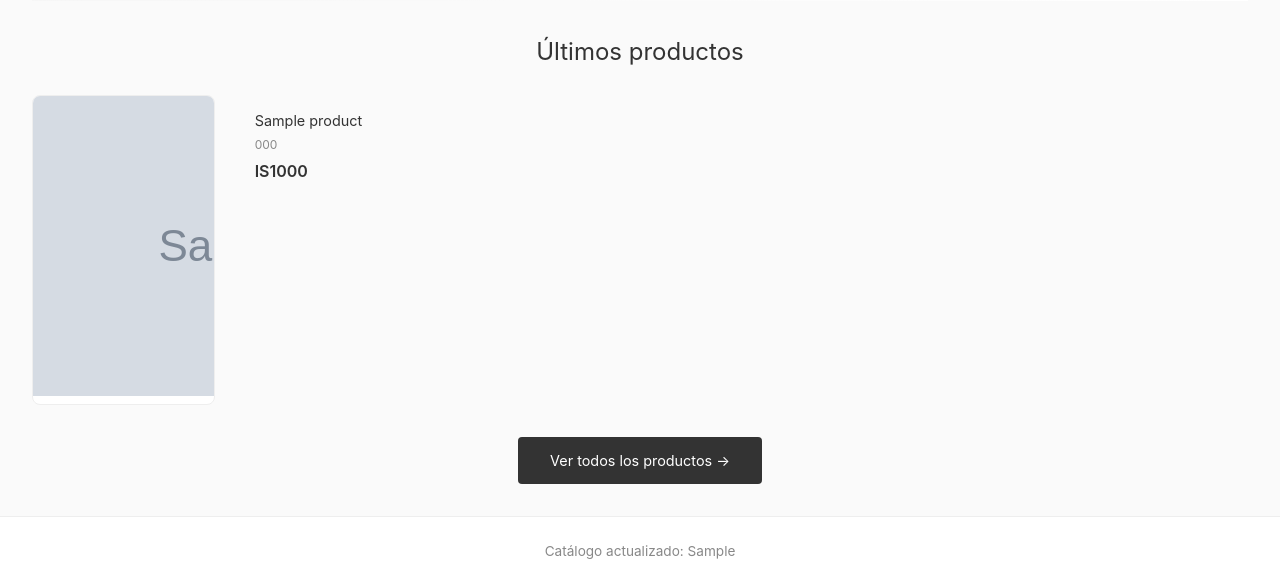
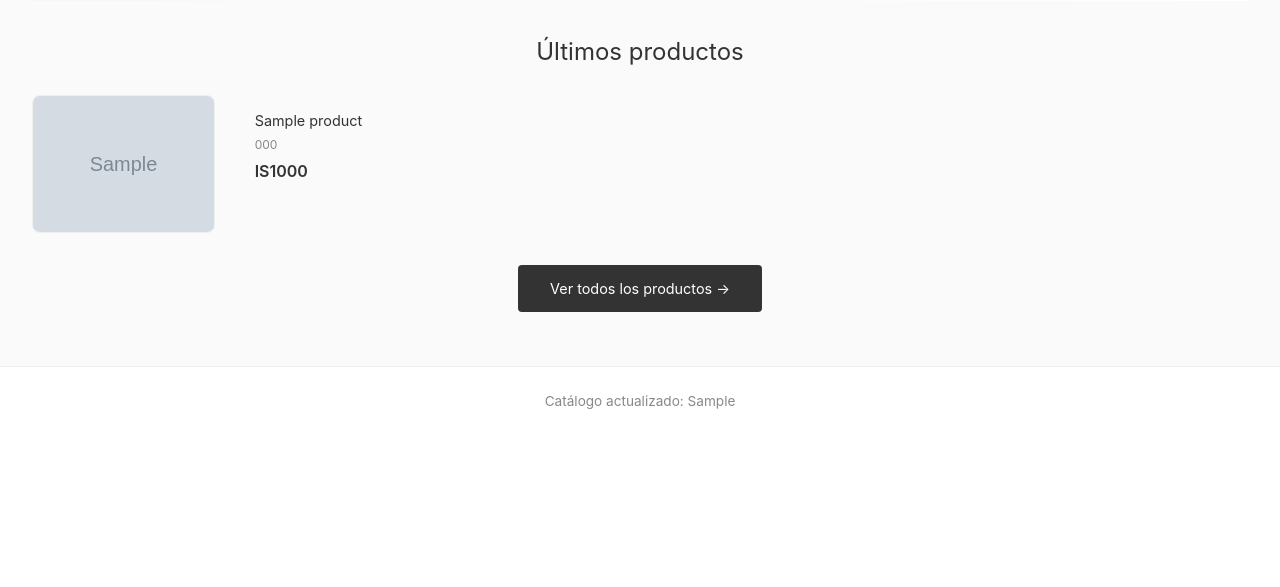
Before and after one commit to nardonob/catalogo-espejo2, a FastAPI app: template templates/index.html in a window 1280 px wide. Shown: the part 363-950 px from the top of the page. After the commit the page ends 772 px from the top, so only its background shows below. Run offline with FastAPI, Linux system fonts and the light colour scheme; the template is opened without the code that fills it: most values are stand-ins (such as "Sample title", 1, 10 or a date in 2020); grey boxes marked "Sample" are stand-in pictures.

Commit message:
Update styles.css

```diff
--- a/static/css/styles.css
+++ b/static/css/styles.css
@@ -323,6 +323,10 @@ main {
     border-radius: 8px;
     overflow: hidden;
     transition: all 0.2s;
+    cursor: pointer;
+    height: fit-content; /* AÑADE ESTO */
+    display: flex; /* AÑADE ESTO */
+    flex-direction: column; /* AÑADE ESTO */
 }
 
 .product-card:hover {
```
